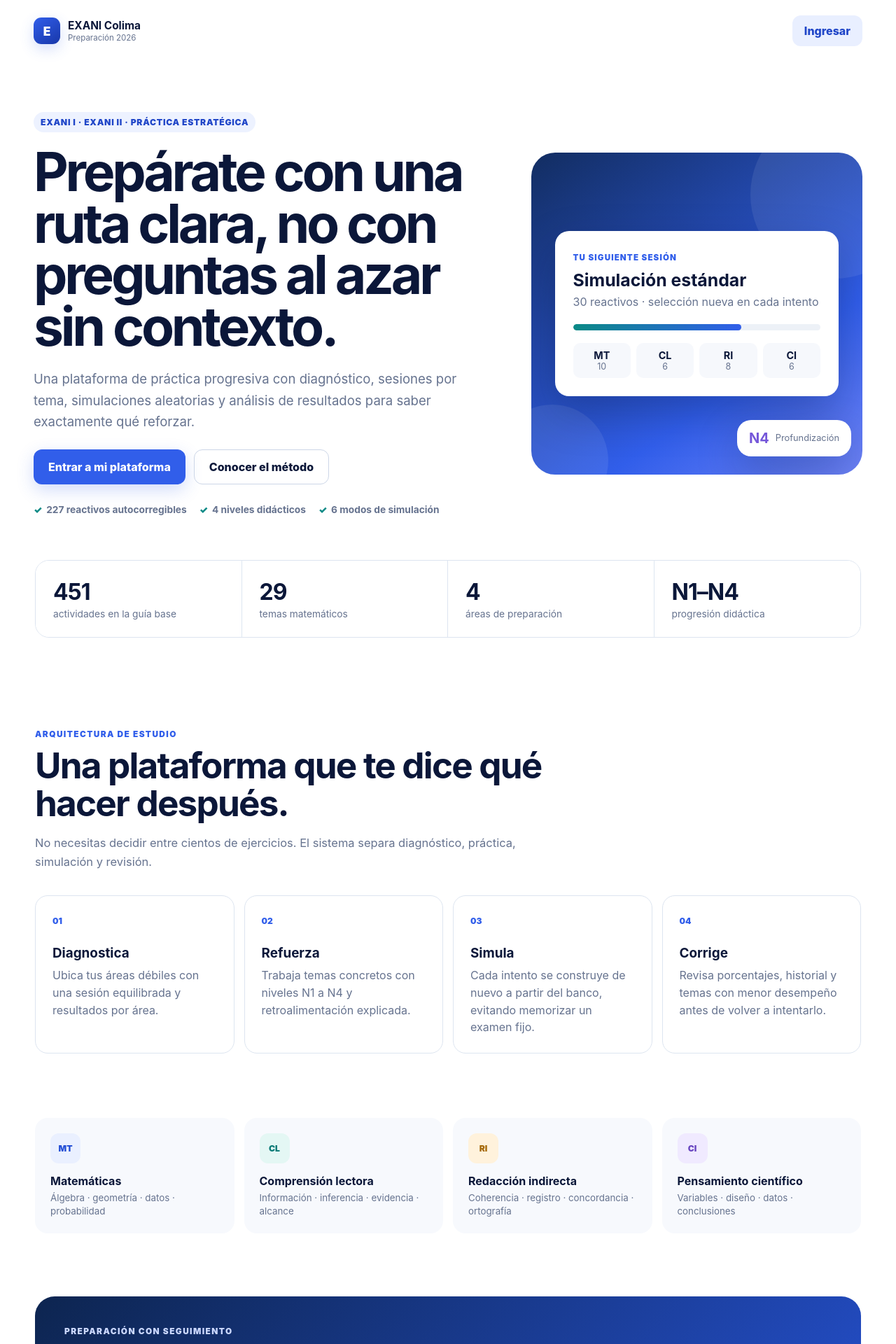
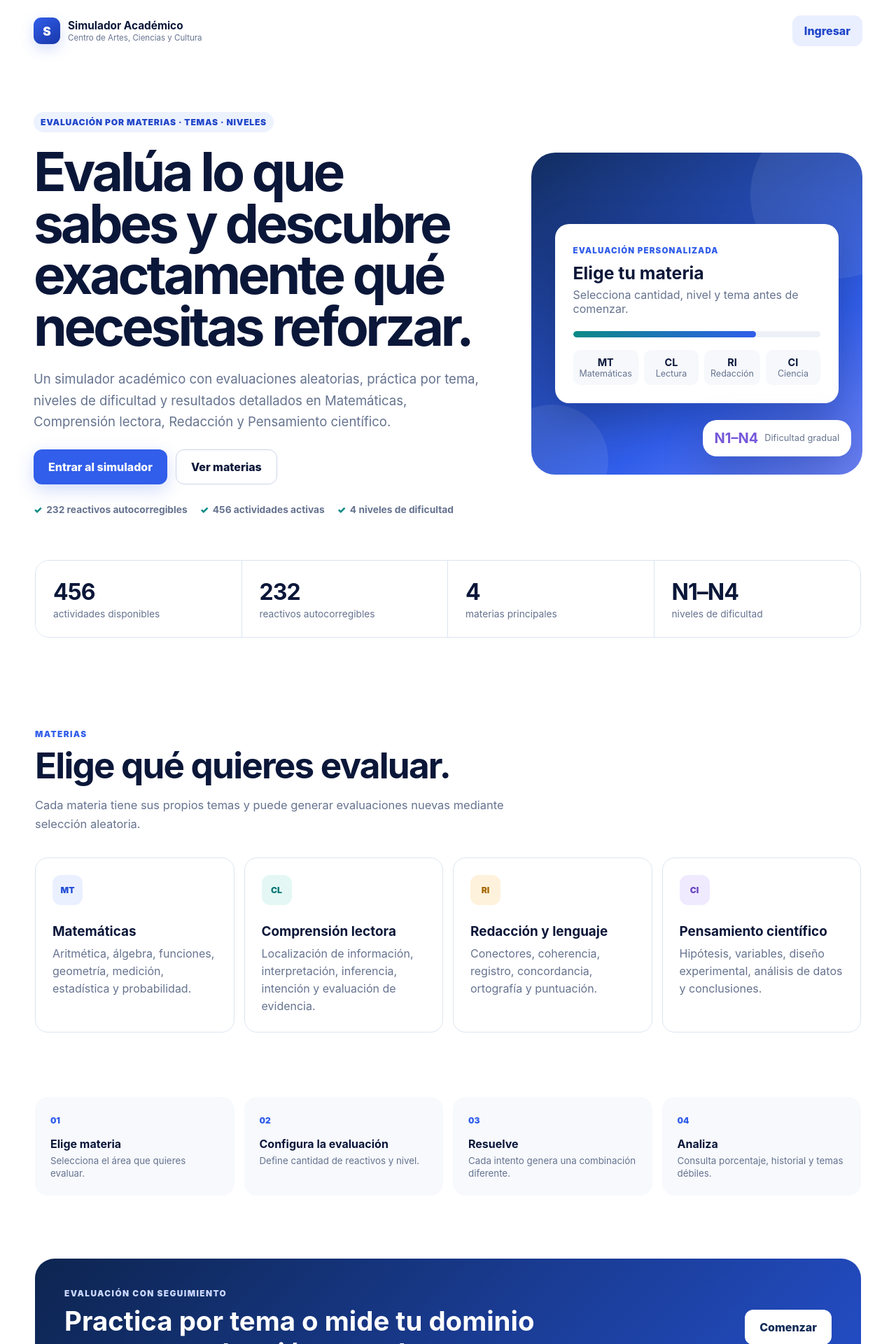
Before and after one commit to ah8345443-netizen/centro-artes-ciencias-cultura, a Next.js app in the folder exani-app/: page / in a window 1280 px wide. Shown: the top 1920 px of the page at 70% size. Built offline with nearby package versions, Linux system fonts and the light colour scheme.

Commit message:
Rebrand: academic evaluation landing page

```diff
--- a/exani-app/app/page.tsx
+++ b/exani-app/app/page.tsx
@@ -3,65 +3,65 @@
     <main className="public-home">
       <header className="public-nav">
         <div className="portal-brand">
-          <span className="brand-mark">E</span>
-          <span><strong>EXANI Colima</strong><small>Preparación 2026</small></span>
+          <span className="brand-mark">S</span>
+          <span><strong>Simulador Académico</strong><small>Centro de Artes, Ciencias y Cultura</small></span>
         </div>
         <a className="button secondary" href="/login">Ingresar</a>
       </header>
 
       <section className="landing-hero">
         <div className="hero-copy">
-          <span className="hero-kicker">EXANI I · EXANI II · práctica estratégica</span>
-          <h1>Prepárate con una ruta clara, no con preguntas al azar sin contexto.</h1>
-          <p>Una plataforma de práctica progresiva con diagnóstico, sesiones por tema, simulaciones aleatorias y análisis de resultados para saber exactamente qué reforzar.</p>
+          <span className="hero-kicker">Evaluación por materias · temas · niveles</span>
+          <h1>Evalúa lo que sabes y descubre exactamente qué necesitas reforzar.</h1>
+          <p>Un simulador académico con evaluaciones aleatorias, práctica por tema, niveles de dificultad y resultados detallados en Matemáticas, Comprensión lectora, Redacción y Pensamiento científico.</p>
           <div className="actions">
-            <a className="button primary large" href="/login">Entrar a mi plataforma</a>
-            <a className="button ghost large" href="#metodo">Conocer el método</a>
+            <a className="button primary large" href="/login">Entrar al simulador</a>
+            <a className="button ghost large" href="#materias">Ver materias</a>
           </div>
-          <div className="trust-line"><span>227 reactivos autocorregibles</span><span>4 niveles didácticos</span><span>6 modos de simulación</span></div>
+          <div className="trust-line"><span>232 reactivos autocorregibles</span><span>456 actividades activas</span><span>4 niveles de dificultad</span></div>
         </div>
         <div className="hero-visual">
           <div className="visual-card visual-main">
-            <span className="mini-label">Tu siguiente sesión</span>
-            <h3>Simulación estándar</h3>
-            <p>30 reactivos · selección nueva en cada intento</p>
-            <div className="mini-progress"><i style={{width:"68%"}} /></div>
-            <div className="mini-stats"><span><b>MT</b>10</span><span><b>CL</b>6</span><span><b>RI</b>8</span><span><b>CI</b>6</span></div>
+            <span className="mini-label">Evaluación personalizada</span>
+            <h3>Elige tu materia</h3>
+            <p>Selecciona cantidad, nivel y tema antes de comenzar.</p>
+            <div className="mini-progress"><i style={{width:"74%"}} /></div>
+            <div className="mini-stats"><span><b>MT</b>Matemáticas</span><span><b>CL</b>Lectura</span><span><b>RI</b>Redacción</span><span><b>CI</b>Ciencia</span></div>
           </div>
-          <div className="visual-card visual-float"><strong>N4</strong><span>Profundización</span></div>
+          <div className="visual-card visual-float"><strong>N1–N4</strong><span>Dificultad gradual</span></div>
         </div>
       </section>
 
       <section className="landing-stats">
-        <article><strong>451</strong><span>actividades en la guía base</span></article>
-        <article><strong>29</strong><span>temas matemáticos</span></article>
-        <article><strong>4</strong><span>áreas de preparación</span></article>
-        <article><strong>N1–N4</strong><span>progresión didáctica</span></article>
+        <article><strong>456</strong><span>actividades disponibles</span></article>
+        <article><strong>232</strong><span>reactivos autocorregibles</span></article>
+        <article><strong>4</strong><span>materias principales</span></article>
+        <article><strong>N1–N4</strong><span>niveles de dificultad</span></article>
       </section>
 
-      <section id="metodo" className="landing-section">
-        <div className="section-intro"><span className="eyebrow">Arquitectura de estudio</span><h2>Una plataforma que te dice qué hacer después.</h2><p>No necesitas decidir entre cientos de ejercicios. El sistema separa diagnóstico, práctica, simulación y revisión.</p></div>
+      <section id="materias" className="landing-section">
+        <div className="section-intro"><span className="eyebrow">Materias</span><h2>Elige qué quieres evaluar.</h2><p>Cada materia tiene sus propios temas y puede generar evaluaciones nuevas mediante selección aleatoria.</p></div>
         <div className="feature-grid">
-          <article className="feature-card"><span className="feature-number">01</span><h3>Diagnostica</h3><p>Ubica tus áreas débiles con una sesión equilibrada y resultados por área.</p></article>
-          <article className="feature-card"><span className="feature-number">02</span><h3>Refuerza</h3><p>Trabaja temas concretos con niveles N1 a N4 y retroalimentación explicada.</p></article>
-          <article className="feature-card"><span className="feature-number">03</span><h3>Simula</h3><p>Cada intento se construye de nuevo a partir del banco, evitando memorizar un examen fijo.</p></article>
-          <article className="feature-card"><span className="feature-number">04</span><h3>Corrige</h3><p>Revisa porcentajes, historial y temas con menor desempeño antes de volver a intentarlo.</p></article>
+          <article className="feature-card"><span className="area-icon math">MT</span><h3>Matemáticas</h3><p>Aritmética, álgebra, funciones, geometría, medición, estadística y probabilidad.</p></article>
+          <article className="feature-card"><span className="area-icon reading">CL</span><h3>Comprensión lectora</h3><p>Localización de información, interpretación, inferencia, intención y evaluación de evidencia.</p></article>
+          <article className="feature-card"><span className="area-icon writing">RI</span><h3>Redacción y lenguaje</h3><p>Conectores, coherencia, registro, concordancia, ortografía y puntuación.</p></article>
+          <article className="feature-card"><span className="area-icon science">CI</span><h3>Pensamiento científico</h3><p>Hipótesis, variables, diseño experimental, análisis de datos y conclusiones.</p></article>
         </div>
       </section>
 
       <section className="areas-showcase">
-        <div><span className="area-icon math">MT</span><strong>Matemáticas</strong><small>Álgebra · geometría · datos · probabilidad</small></div>
-        <div><span className="area-icon reading">CL</span><strong>Comprensión lectora</strong><small>Información · inferencia · evidencia · alcance</small></div>
-        <div><span className="area-icon writing">RI</span><strong>Redacción indirecta</strong><small>Coherencia · registro · concordancia · ortografía</small></div>
-        <div><span className="area-icon science">CI</span><strong>Pensamiento científico</strong><small>Variables · diseño · datos · conclusiones</small></div>
+        <div><span className="feature-number">01</span><strong>Elige materia</strong><small>Selecciona el área que quieres evaluar.</small></div>
+        <div><span className="feature-number">02</span><strong>Configura la evaluación</strong><small>Define cantidad de reactivos y nivel.</small></div>
+        <div><span className="feature-number">03</span><strong>Resuelve</strong><small>Cada intento genera una combinación diferente.</small></div>
+        <div><span className="feature-number">04</span><strong>Analiza</strong><small>Consulta porcentaje, historial y temas débiles.</small></div>
       </section>
 
       <section className="landing-cta">
-        <div><span className="eyebrow light">Preparación con seguimiento</span><h2>Empieza por tu nivel actual y haz visible tu avance.</h2></div>
-        <a className="button light-button large" href="/login">Iniciar sesión</a>
+        <div><span className="eyebrow light">Evaluación con seguimiento</span><h2>Practica por tema o mide tu dominio con una evaluación completa.</h2></div>
+        <a className="button light-button large" href="/login">Comenzar</a>
       </section>
 
-      <footer className="public-footer">Material independiente de apoyo. No es una publicación oficial de Ceneval ni de la Universidad de Colima.</footer>
+      <footer className="public-footer">Plataforma educativa del Centro de Artes, Ciencias y Cultura.</footer>
     </main>
   );
 }
```
